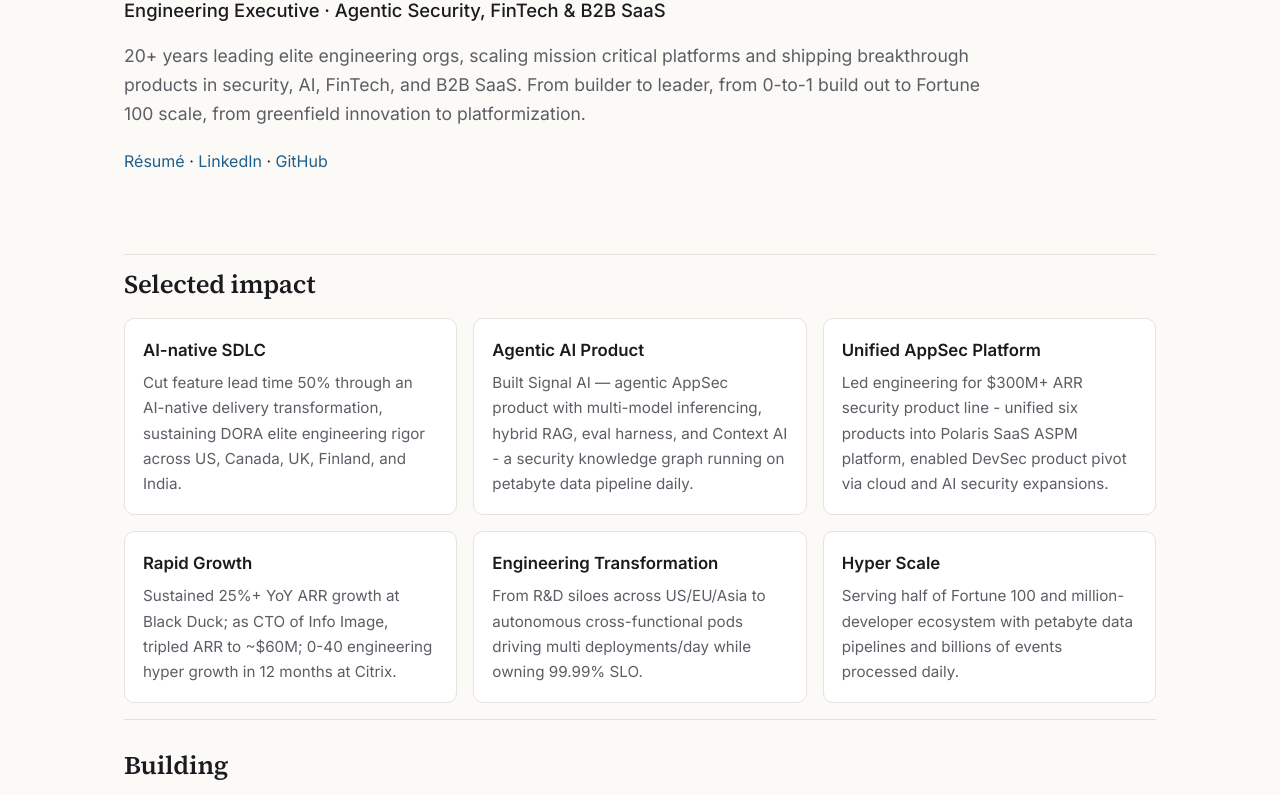
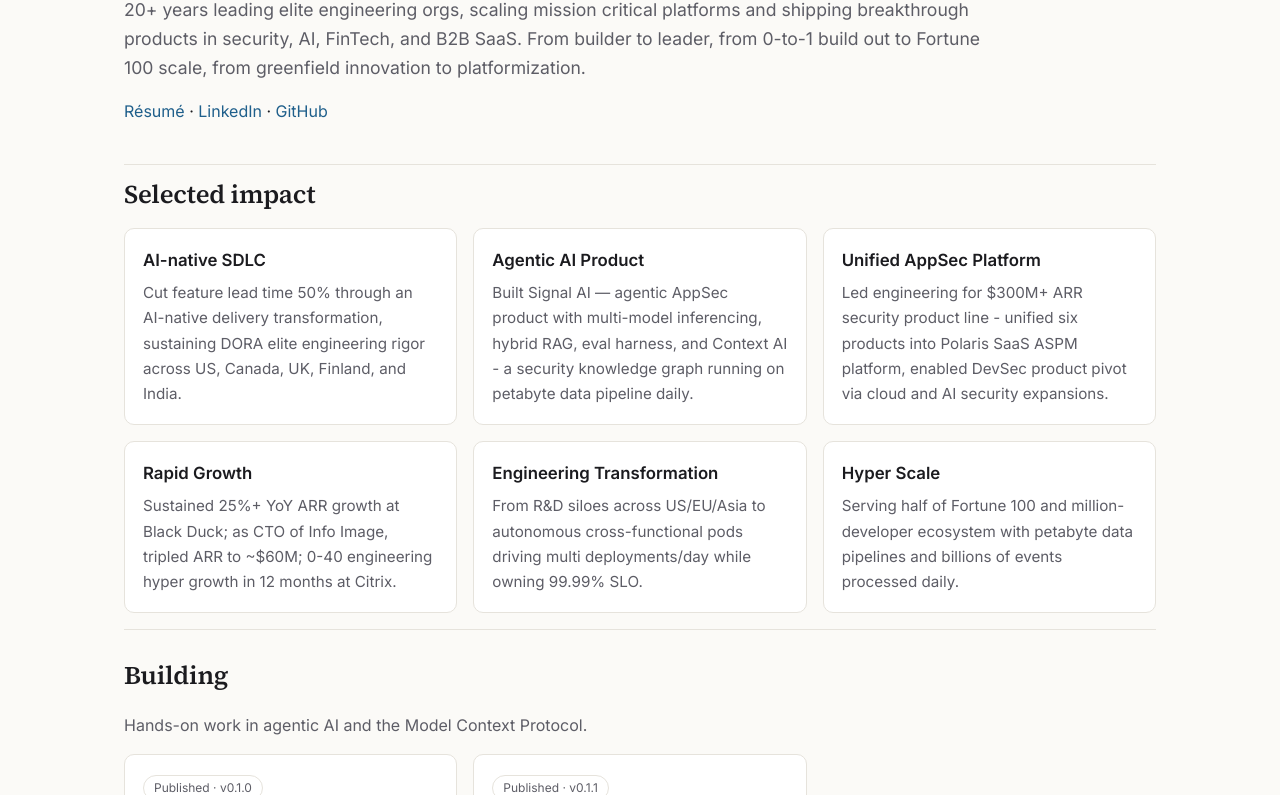
Before and after one commit to kimmawla/kimmawla.github.io, an Astro site: page / in a window 1280 px wide. Shown: the part 177-972 px from the top of the page. Built offline with nearby package versions, Linux system fonts and the light colour scheme; Astro itself is replaced by a stand-in of ours.

Commit message:
update landing page and resume

```diff
--- a/src/pages/index.astro
+++ b/src/pages/index.astro
@@ -61,9 +61,9 @@ import { profile, impact, experience, projects, writing } from '../data/site';
 </Base>
 
 <style>
-  .hero { padding: 56px 0 64px; }
-  .role { font-size: 1.15rem; font-weight: 500; margin: 0 0 16px; }
-  .lede { font-size: 1.1rem; color: var(--muted); max-width: 860px; margin: 0 0 20px; }
+  .hero { padding: 16px 0 24px; }
+  .role { font-size: 1.15rem; font-weight: 500; margin: 0 0 10px; }
+  .lede { font-size: 1.1rem; color: var(--muted); max-width: 860px; margin: 0 0 12px; }
   .xp { padding-left: 18px; margin: 0 0 16px; }
   .xp li { margin-bottom: 6px; }
   a.card:hover { text-decoration: none; border-color: var(--accent); }
```
